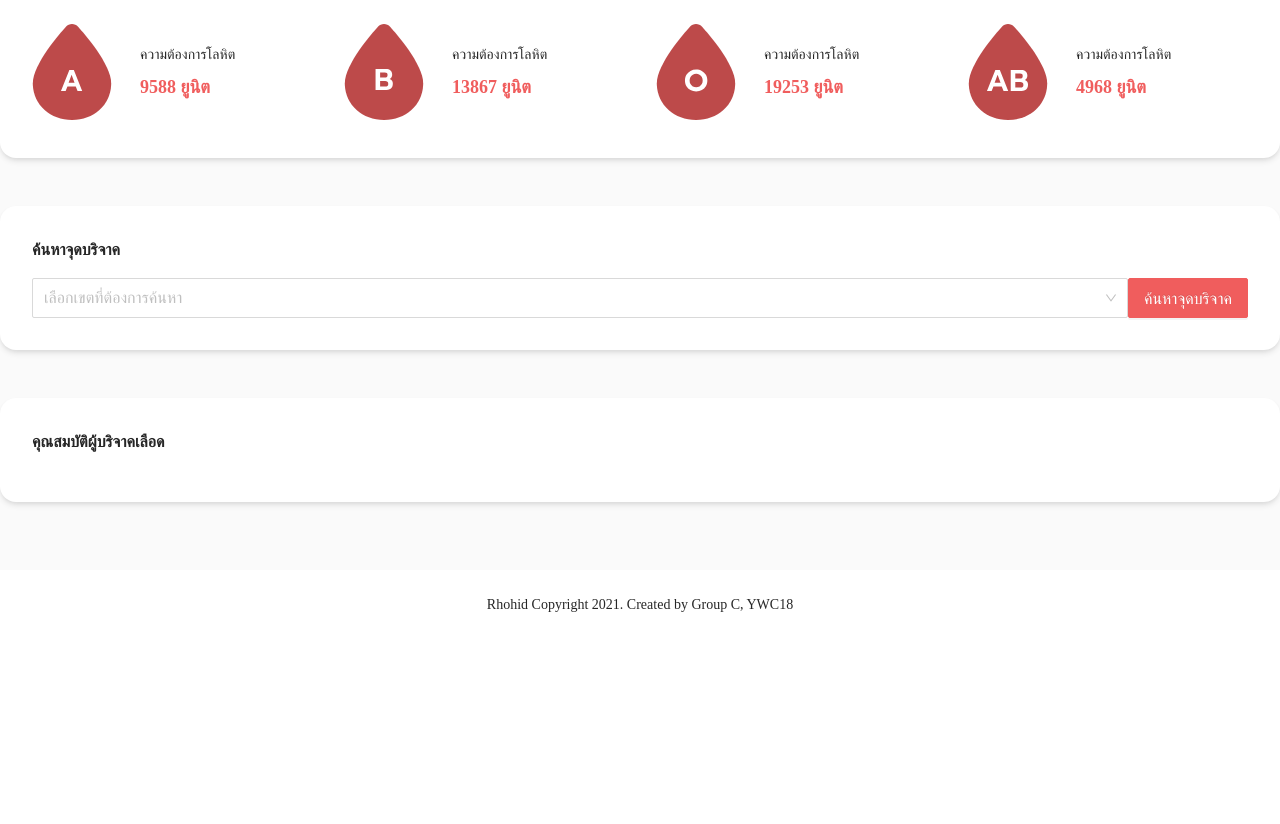
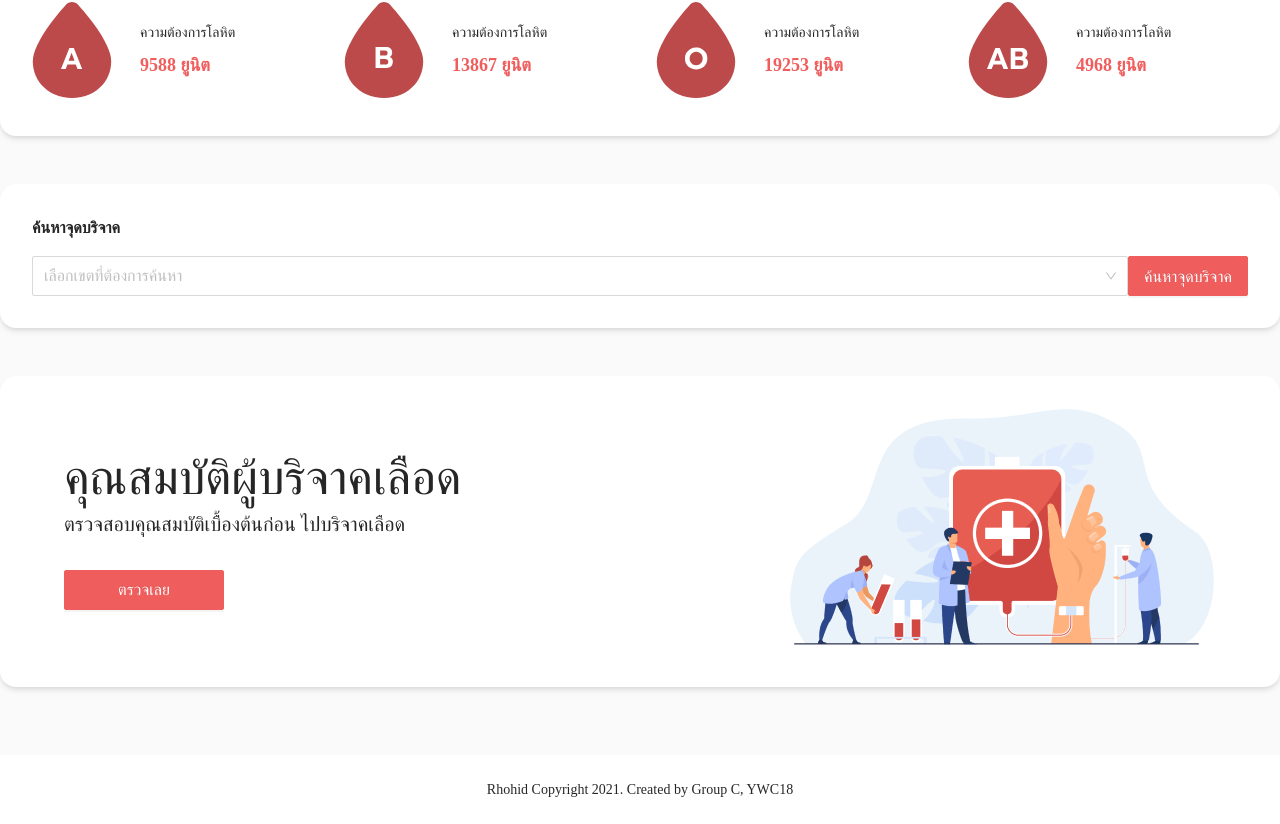
Before and after one commit to WebmasterCamp/ywc18-workshop-c, a React (Create React App) app: page / in a window 1280 px wide. Shown: the part 931-1755 px from the top of the page. Before the commit the page ends 1570 px from the top, so only its background shows below. Built offline with nearby package versions, Linux system fonts and the light colour scheme.

Commit message:
Evaluaiton Banner

```diff
--- a/src/containers/Home/BloodMacro/BloodMacro.js
+++ b/src/containers/Home/BloodMacro/BloodMacro.js
@@ -1,5 +1,5 @@
 import React from "react";
-import { Progress } from "antd";
+// import { Progress } from "antd";
 
 const BloodMacro = () => {
   return (
@@ -14,7 +14,7 @@ const BloodMacro = () => {
         </div>
 
         <p className="text-base mb-4">เก็บเพิ่มอีก 60 คะแนนเพื่อรับ Reward</p>
-        <Progress percent={60} showInfo={false} />
+        {/* <Progress percent={60} showInfo={false} /> */}
       </div>
     </div>
   );
--- a/src/containers/Home/EvaluationBanner/index.js
+++ b/src/containers/Home/EvaluationBanner/index.js
@@ -1,10 +1,23 @@
+import { Button } from "antd";
 import React from "react";
+import Image from "../../../assets/vector-evaluation.png";
 
 const EvaluationBanner = () => {
   return (
     <div className="max-w-screen-xl m-auto mb-12">
-      <div className="rounded-2xl shadow-md h-auto bg-white p-8 flex">
-        <p className="text-base font-semibold mb-4">คุณสมบัติผู้บริจาคเลือด</p>
+      <div className="rounded-2xl shadow-md h-auto bg-white py-8 px-16 flex justify-between items-center">
+        <div className="block">
+          <p className="font-normal mb-2 text-5xl">คุณสมบัติผู้บริจาคเลือด</p>
+          <p className="font-normal mb-8 text-xl">
+            ตรวจสอบคุณสมบัติเบื้องต้นก่อน ไปบริจาคเลือด
+          </p>
+          <Button type="primary" size={"large"} style={{ width: "160px" }}>
+            ตรวจเลย
+          </Button>
+        </div>
+        <div className="block">
+          <img src={Image} alt="vector" />
+        </div>
       </div>
     </div>
   );
```
Also changed, not shown: src/assets/vector-evaluation.png (added).
